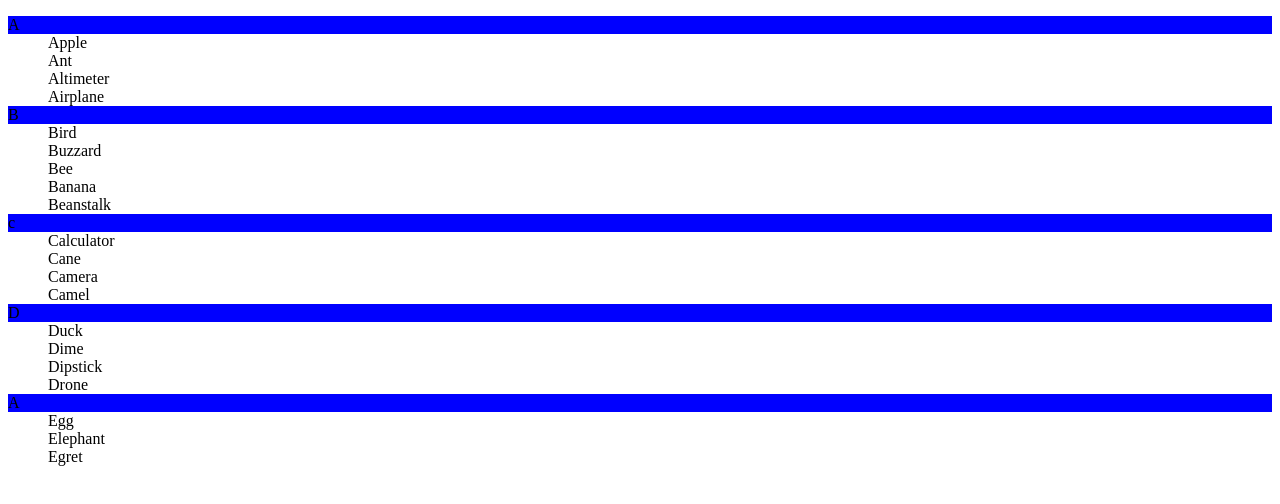
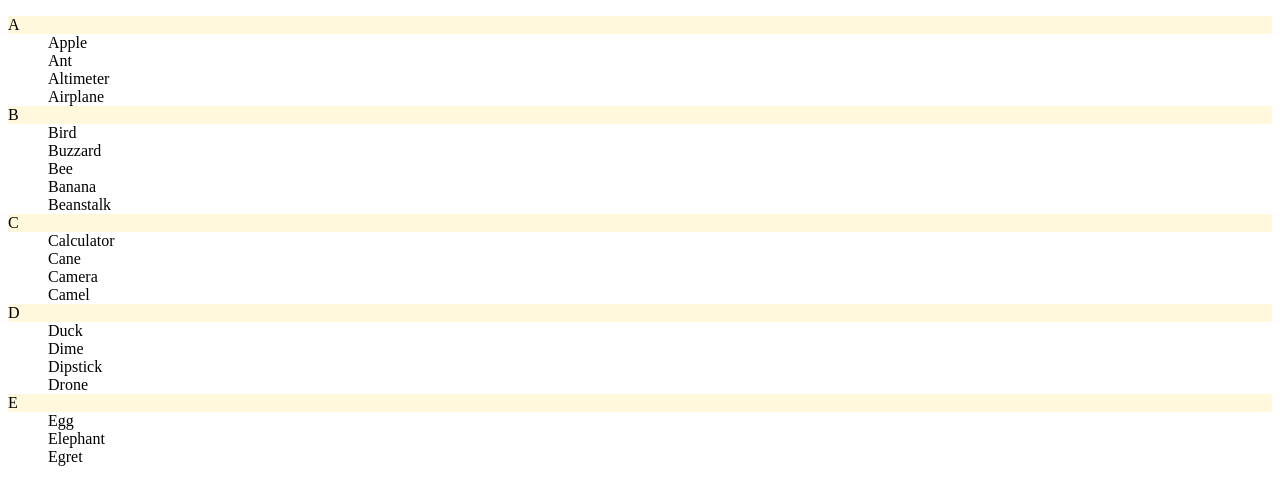
Before and after one commit to ManuelSolar/ManuelSolar.github.io, a plain HTML site: page Actividad1.html in a window 1280 px wide. Drawn offline with Linux system fonts and the light colour scheme.

Commit message:
Update Actividad1.html

```diff
--- a/Actividad1.html
+++ b/Actividad1.html
@@ -9,7 +9,7 @@
                 position: sticky;
                 top:0;
                 left:0;
-                background-color: blue;
+                background-color: cornsilk;
 
             }
         </style>
@@ -27,7 +27,7 @@
                 <dd>Bee</dd>
                 <dd>Banana</dd>
                 <dd>Beanstalk</dd>
-            <dt><div class="sticky">c</div></dt>
+            <dt><div class="sticky">C</div></dt>
                 <dd>Calculator</dd>
                 <dd>Cane</dd>
                 <dd>Camera</dd>
@@ -37,7 +37,7 @@
                 <dd>Dime</dd>
                 <dd>Dipstick</dd>
                 <dd>Drone</dd>
-            <dt><div class="sticky">A</div></dt>
+            <dt><div class="sticky">E</div></dt>
                 <dd>Egg</dd>
                 <dd>Elephant</dd>
                 <dd>Egret</dd>
```
